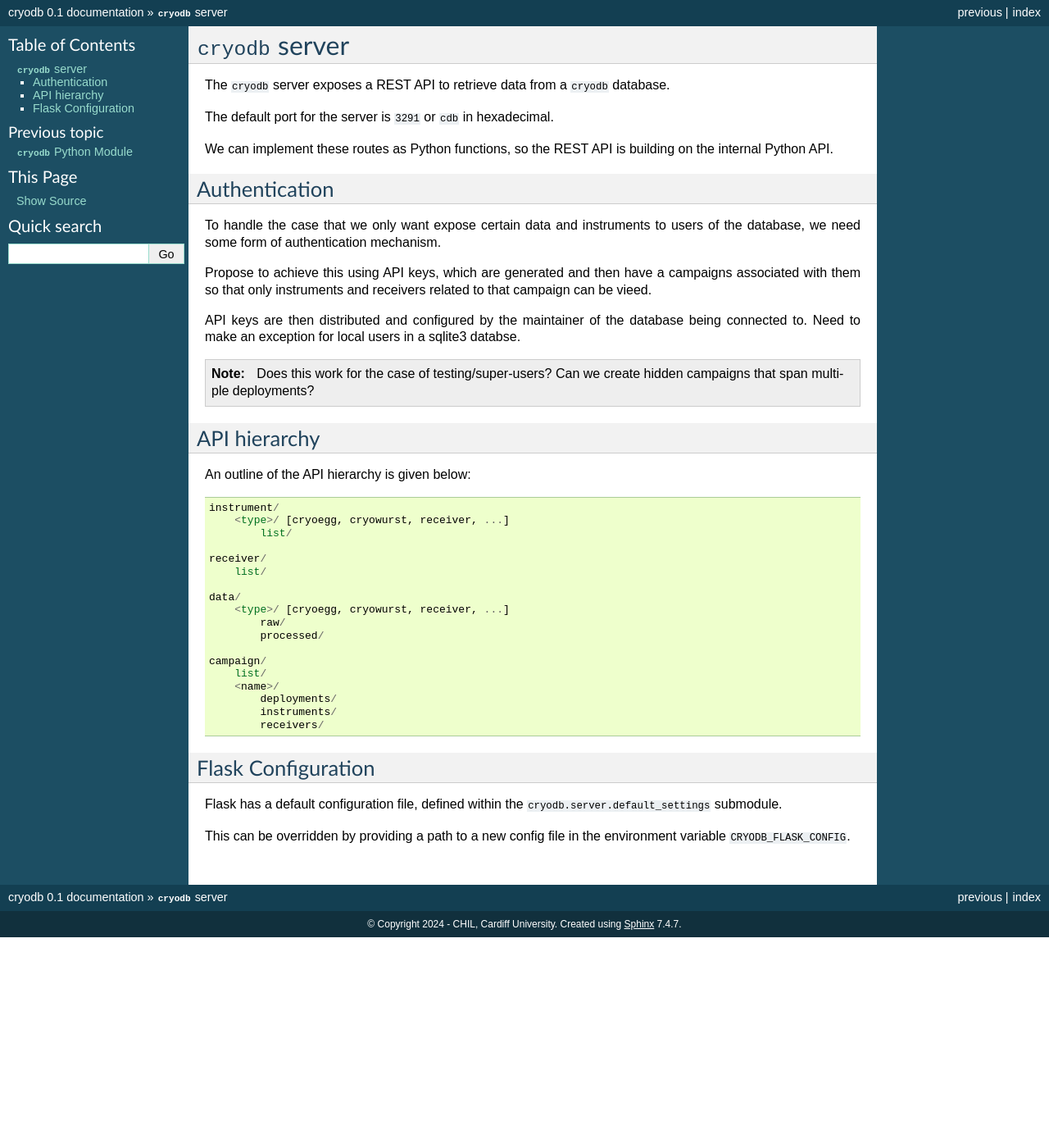
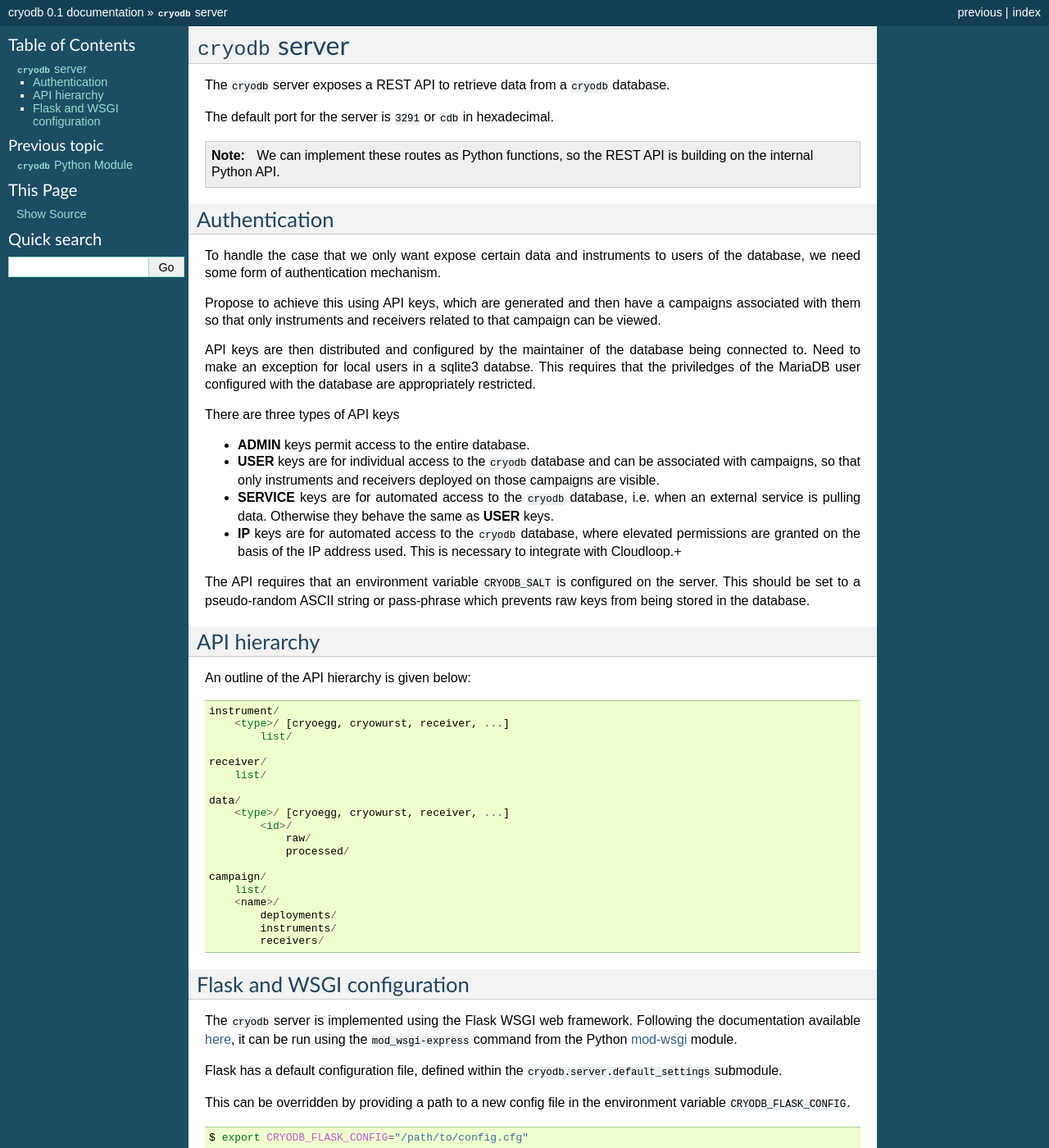
Before and after one commit to CHILCardiff/cryodb, a Sphinx documentation site: the page built from docs/source/server.rst, in a window 1280 px wide and 1400 px high. Shown: the whole window at 82% size. Built offline with Sphinx 7.4.7, drawn with Linux system fonts in a browser that asks for light colours; some of the changed text lies outside the part shown.

```diff
--- a/docs/source/server.rst
+++ b/docs/source/server.rst
@@ -5,18 +5,25 @@
 
 The default port for the server is ``3291`` or ``cdb`` in hexadecimal.
 
-We can implement these routes as Python functions, so the REST API is building on the internal Python API.
+.. note::
+    We can implement these routes as Python functions, so the REST API is building on the internal Python API.
 
 Authentication
 --------------
 To handle the case that we only want expose certain data and instruments to users of the database, we need some form of authentication mechanism.
 
-Propose to achieve this using API keys, which are generated and then have a campaigns associated with them so that only instruments and receivers related to that campaign can be vieed.
+Propose to achieve this using API keys, which are generated and then have a campaigns associated with them so that only instruments and receivers related to that campaign can be viewed.
 
-API keys are then distributed and configured by the maintainer of the database being connected to.  Need to make an exception for local users in a sqlite3 databse.
+API keys are then distributed and configured by the maintainer of the database being connected to.  Need to make an exception for local users in a sqlite3 databse.  This requires that the priviledges of the MariaDB user configured with the database are appropriately restricted.
 
-.. note::
-    Does this work for the case of testing/super-users? Can we create hidden campaigns that span multiple deployments?
+There are three types of API keys
+
+* **ADMIN** keys permit access to the entire database.
+* **USER** keys are for individual access to the ``cryodb`` database and can be associated with campaigns, so that only instruments and receivers deployed on those campaigns are visible.
+* **SERVICE** keys are for automated access to the ``cryodb`` database, i.e. when an external service is pulling data.  Otherwise they behave the same as **USER** keys.
+* **IP** keys are for automated access to the ``cryodb`` database, where elevated permissions are granted on the basis of the IP address used.  This is necessary to integrate with Cloudloop.+
+
+The API requires that an environment variable ``CRYODB_SALT`` is configured on the server.  This should be set to a pseudo-random ASCII string or pass-phrase which prevents raw keys from being stored in the database.
 
 API hierarchy
 -------------
@@ -31,8 +38,9 @@
 
     data/
         <type>/ [cryoegg, cryowurst, receiver, ...]
-            raw/
-            processed/
+            <id>/
+                raw/
+                processed/
 
     campaign/
         list/
@@ -41,8 +49,54 @@
             instruments/
             receivers/
 
-Flask Configuration
--------------------
+Flask and WSGI configuration
+----------------------------
+The ``cryodb`` server is implemented using the Flask WSGI web framework. Following the documentation available `here <https://flask.palletsprojects.com/en/stable/deploying/mod_wsgi/>`_, it can be run using the ``mod_wsgi-express`` command from the Python `mod-wsgi <https://pypi.org/project/mod-wsgi/>`_ module.
+
+
+
 Flask has a default configuration file, defined within the ``cryodb.server.default_settings`` submodule.
 
 This can be overridden by providing a path to a new config file in the environment variable ``CRYODB_FLASK_CONFIG``.
+
+.. code-block:: bash
+
+    $ export CRYODB_FLASK_CONFIG="/path/to/config.cfg"
+
+The configuration variables are described in the table below.  The database username and password should be updated from the default values, and it is not recommended to expose the MariaDB port (3306) outside of the server.
+
++-----------------+-------------------+-------------------------------------------------------------------------------------------------+
+| Variable        | Default           | Description                                                                                     |
++=================+===================+=================================================================================================+
+| DATABASE        | "mariadb"         | Selects the type of database to use. Only MariaDB is implemented for the ``cryodb.server`` API. |
++-----------------+-------------------+-------------------------------------------------------------------------------------------------+
+| CRYODB_USER     | "cryodb_user"     | MariaDB username.                                                                               |
++-----------------+-------------------+-------------------------------------------------------------------------------------------------+
+| CRYODB_PASSWORD | "cryodb_password" | MariaDB password.                                                                               |
++-----------------+-------------------+-------------------------------------------------------------------------------------------------+
+| CRYODB_DATABASE | "cryodb"          | MariaDB database name. Allows hosting multiple versions of cryodb for testing.                  |
++-----------------+-------------------+-------------------------------------------------------------------------------------------------+
+| CRYODB_PORT     | 3306              | MariaDB port                                                                                    |
++-----------------+-------------------+-------------------------------------------------------------------------------------------------+
+| CRYODB_HOST     | "localhost"       | MariaDB hostname                                                                                |
++-----------------+-------------------+-------------------------------------------------------------------------------------------------+
+
+The WSGI application is launched from ``cryodb.wsgi`` which looks like
+
+.. code-block:: python
+
+    from cryodb.server import create_app
+    application = create_app()
+
+To start the WSGI server manually, use the following commands to activate the virtual environment and then run the wsgi server.
+
+.. code-block:: bash
+
+    source /path/to/.env/bin/activate
+    (.env) $ mod_wsgi-express start-server /path/to/cryodb.wsgi --processes 4 --port 3291
+
+Replace ``--processes 4`` with twice the number of CPUs available on the server, or the maximum number of processes to create while serving the API.
+
+.. note::
+
+    Work out how to start the server automatically in a daemon process
```
Also changed, not shown: 3 other files.
